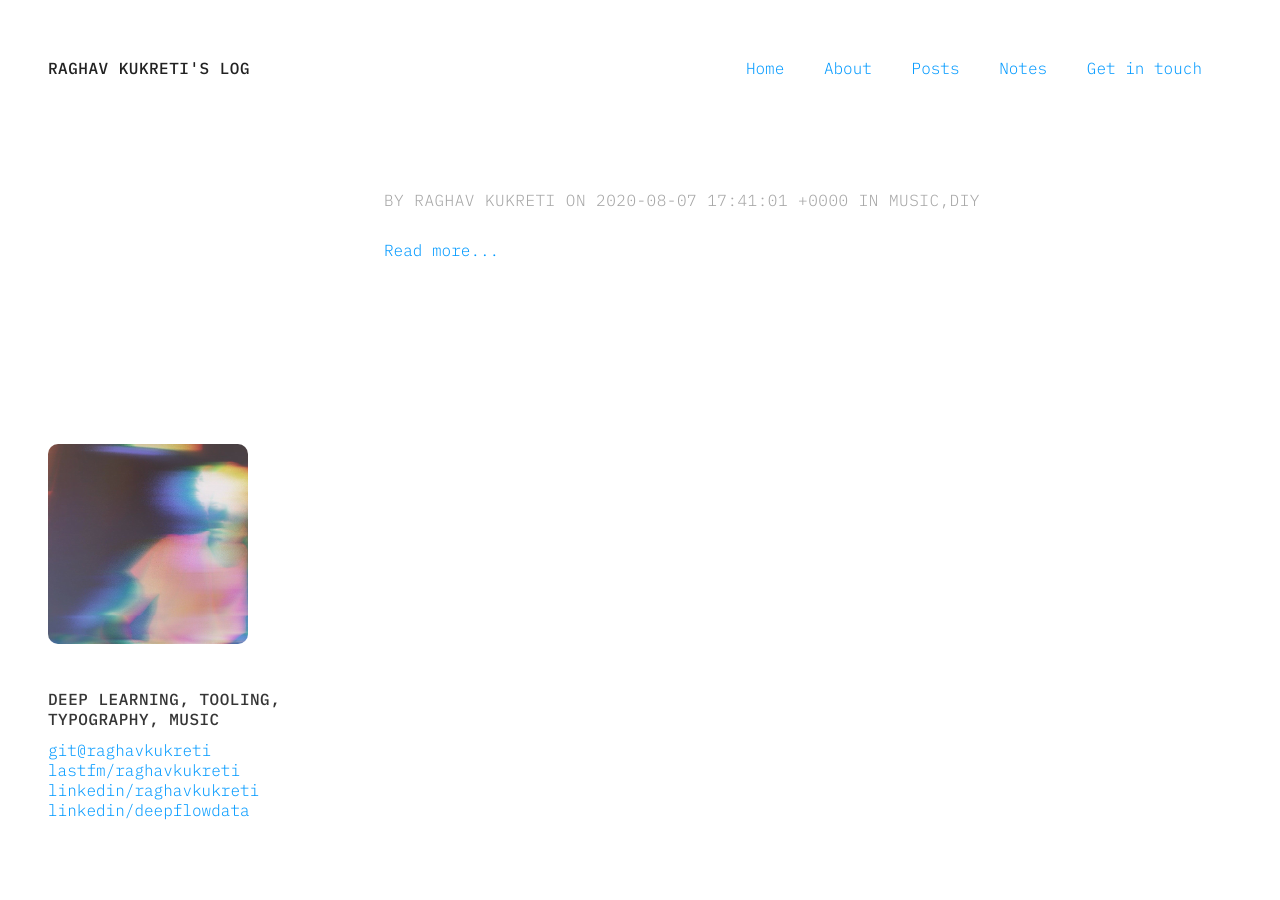
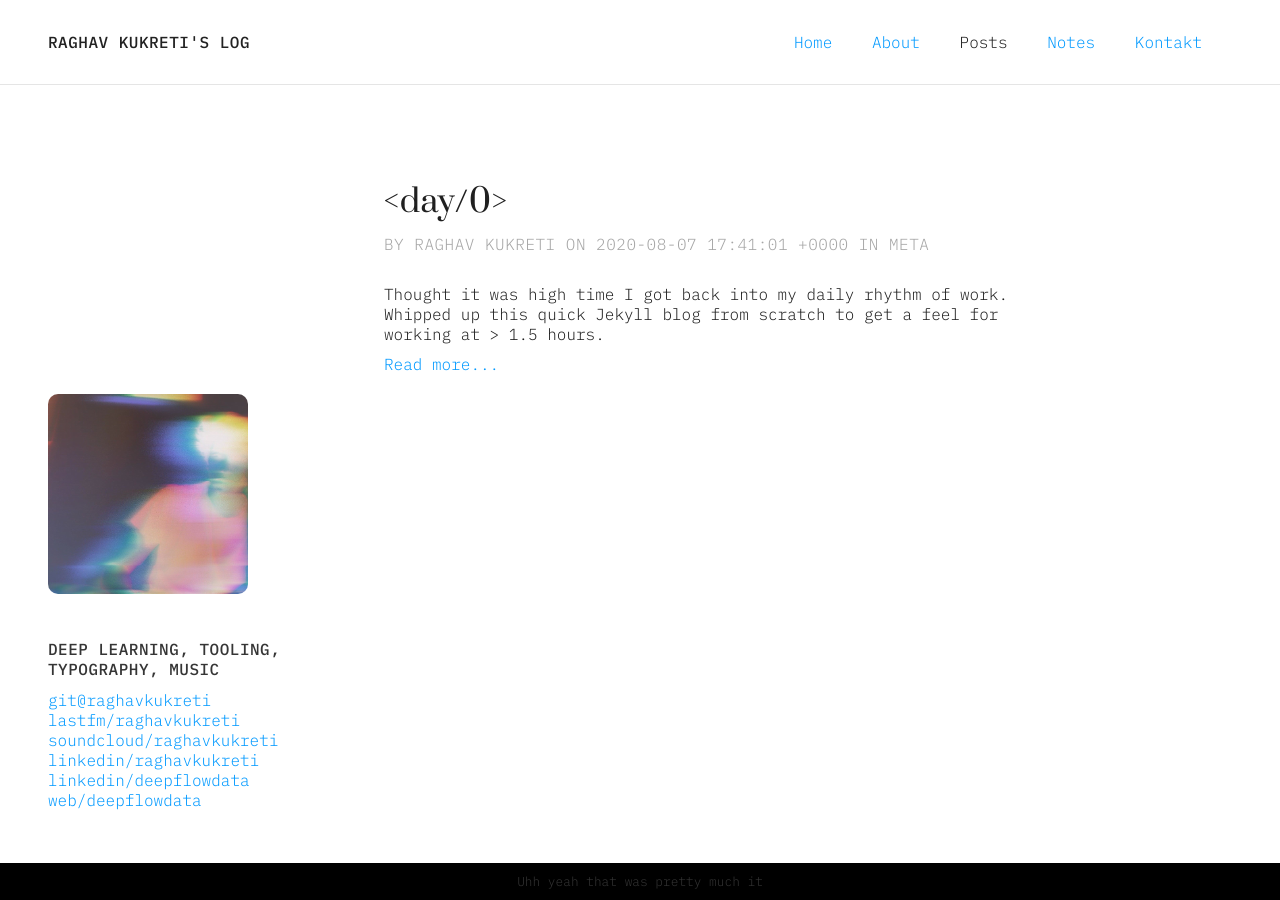
Before and after one commit to raghav-kukreti/raghav-kukreti.github.io, a Jekyll site: the page built from blog/index.html, in a window 1280 px wide. Built offline with Jekyll 4.4.1, drawn with Linux system fonts in a browser that asks for light colours.

Commit message:
V1 complete

```diff
--- a/blog/_includes/nav.html
+++ b/blog/_includes/nav.html
@@ -7,9 +7,9 @@
 		<ul>
 			<li><a href="/">Home</a></li>
 			<li><a href="/about">About</a></li>
-			<li><a href="/posts">Posts</a></li>
+			<li>Posts</li>
 			<li><a href="/notes">Notes</a></li>
-			<li><a href="/contact">Get in touch</a></li>
+			<li><a href="/contact">Kontakt</a></li>
 		</ul>
 	</div>
 </nav>
--- a/blog/_layouts/default.html
+++ b/blog/_layouts/default.html
@@ -16,5 +16,9 @@
 	{{ content }}
 
 
+
+	<footer>
+		<p>Uhh yeah that was pretty much it</p>
+	</footer>
 </body>
 </html>
--- /dev/null
+++ b/blog/_posts/2020-08-07-day-zero.md
@@ -0,0 +1,17 @@
+---
+layout: post
+title:  "&lt;day/0&gt;"
+date:   2020-08-07 23:11:01 +0530
+categories: meta
+author: Raghav Kukreti
+excerpt_separator: <!--more-->
+---
+
+Thought it was high time I got back into my daily rhythm of work. Whipped up this quick Jekyll blog from scratch to get a feel for working at > 1.5 hours.
+
+<!--more-->
+Another benefit is I can ramble endlessly about what I find interesting.
+
+Let's see how long this lasts/where it goes.
+
+Hope you have fun!
--- a/blog/assets/css/styles.scss
+++ b/blog/assets/css/styles.scss
@@ -27,14 +27,6 @@ html {
 	color: var(--black);
 }
 
-@keyframes invertidek {
-	0% {
-		filter: invert(0);
-	}
-	100% {
-		filter: invert(1);
-	}
-}
 
 .animated {
 	animation-duration: infinite;
@@ -66,9 +58,10 @@ a {
 
 nav {
 	background: #fff;
-	padding: 3rem;
+	padding: 2rem 3rem;
 	position: fixed;
 	width: 100%;
+	box-shadow: 0px 1px 0px rgba(#000, 0.1);
 	display: flex;
 	z-index: 100;
 	.logo {
@@ -126,13 +119,12 @@ ul {
 	.image {
 		width: 200px;
 		height: 200px;
-		// filter:  invert(1);
+		filter:  invert(1);
 		margin-bottom: 5vh;
 		// opacity: .5;
 		background: url('/assets/img/me.jpg') center center no-repeat;
 		background-size: cover;
 		border-radius: 10px;
-		animation-name: invertidek;
 
 	}
 }
@@ -148,6 +140,7 @@ ul {
 
 
 .excerpt {
+	margin-bottom: 10px;
 	h1 {
 		margin-bottom: 10px;
 		font-size: 2rem;
@@ -162,6 +155,7 @@ ul {
 
 .lead {
 	line-height: 1.333333;
+	margin-bottom: 10px;
 }
 
 
@@ -190,7 +184,76 @@ ul {
 		}
 	}
 }
+.mobile-log {
+	display: none;
+}
+footer {
+	background: #000;
+	color: rgba(#fff, 0.2);
+	padding: 10px;
+	position: absolute;
+	width: 100%;
+	bottom: 0;
+	font-size: .8rem;
+	text-align: center;
+}
 
-.code {
 
+@media screen and (max-width: 730px)  {
+	nav{
+		.logo {
+			display: none;
+		}
+
+		.links {
+			text-align: center;
+
+			li {
+				font-size: 0.8rem;
+				margin-right: 5px;
+			}
+
+		}
+	}
+	.mobile-log {
+		display: block;
+		margin: 20px 0;
+		text-transform: uppercase;
+		font-family: 'IBM Plex Mono';
+		font-weight: normal;
+	}
+
+	.sidebar {
+		width: 100vw;
+		position: relative;
+		padding: 0 5rem;
+		background-size: 100%;
+	}
+
+
+	.excerpts {
+		left: 5rem;
+		top: 0;
+		width: 70vw;
+		margin: 50px 0;
+	}
+
+	.separator {
+		display: block;
+		filter: sepia(.6);
+		background: url('/assets/img/separator_mobile.jpg') center center no-repeat fixed;
+		height: 10vh;
+		width: 100%;
+		background-size: cover;
+	}
+
+	footer {
+		background: #000;
+		color: rgba(#fff, 0.8);
+		padding: 10px;
+		position: relative;
+		bottom: 0;
+		font-size: .8rem;
+		text-align: center;
+	}
 }
--- a/blog/index.html
+++ b/blog/index.html
@@ -9,21 +9,27 @@ layout: default
 
 		</div>
 		<div class="text">
+			<h1 class="mobile-log">raghav kukreti's log</h1>
 			<h4 class="sub">Deep Learning, Tooling, Typography, Music</h4>
 
 		</div>
 
 		<div class="sub_links">
 			<ul>
-				<li><a href="#0">git@raghavkukreti</a></li>
-				<li><a href="#0">lastfm/raghavkukreti</a></li>
-				<li><a href="#0">linkedin/raghavkukreti</a></li>
-				<li><a href="#0">linkedin/deepflowdata</a></li>
+				<li><a href="https://github.com/raghav-kukreti?tab=repositories">git@raghavkukreti</a></li>
+				<li><a href="https://last.fm/users/raghavkukreti/">lastfm/raghavkukreti</a></li>
+				<li><a href="https://soundcloud.com/raghav-kukreti">soundcloud/raghavkukreti</a></li>
+				<li><a href="https://www.linkedin.com/in/raghav-kukreti-85617141/">linkedin/raghavkukreti</a></li>
+				<li><a href="https://www.linkedin.com/company/deepflowdata/">linkedin/deepflowdata</a></li>
+				<li><a href="https://raghav-kukreti.github.io/deepFlowData/">web/deepflowdata</a></li>
+
+
 			</ul>
 		</div>
 	</div>
 </section>
 
+<div class="separator"></div>
 
 <section class="excerpts">
 	{% for post in site.posts %}
@@ -35,7 +41,7 @@ layout: default
 				{{ post.excerpt }}
 			</p>
 
-			<a href="{{post.url}}">Read more...</a>
 		</div>
+		<a href="{{post.url}}">Read more...</a>
 	{% endfor %}
 </section>
```
Also changed, not shown: blog/_posts/2020-08-07-music-learnings.md (deleted, +0 -8 lines), blog/assets/img/separator_mobile.jpg (added).
